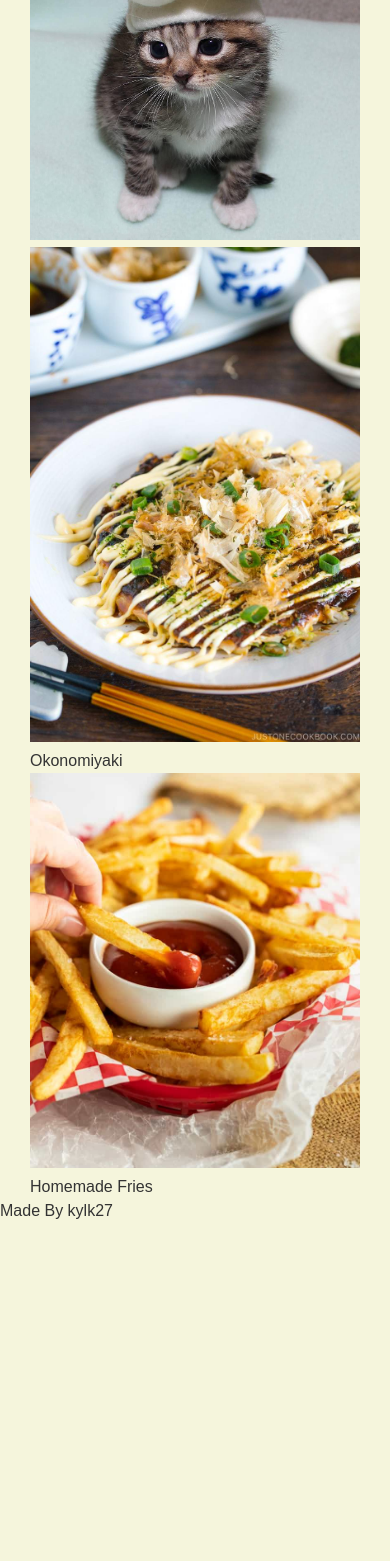
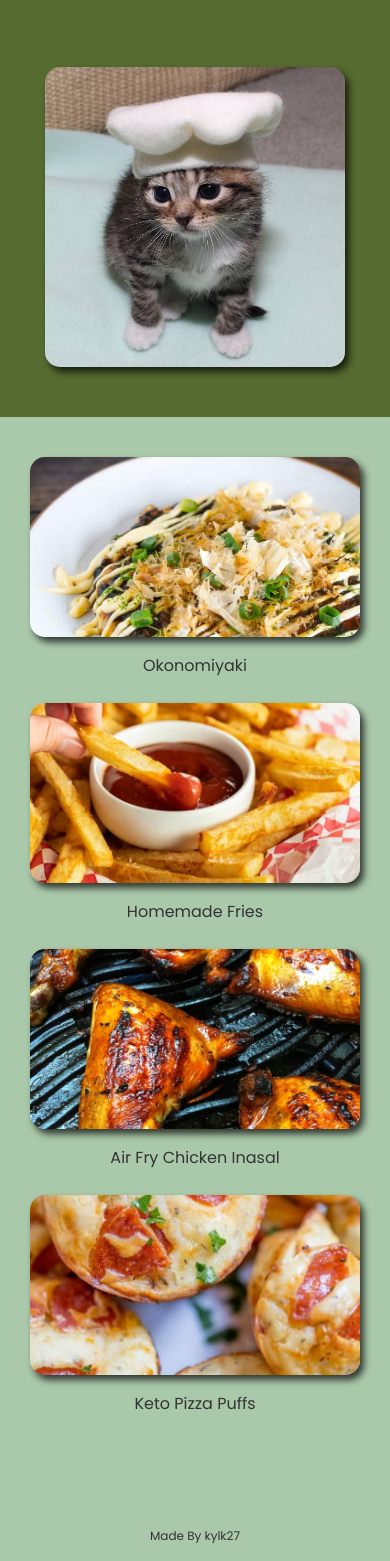
Before and after one commit to kylk27/odin-recipes, a plain HTML site: page index.html in a window 390 px wide. Shown: the part 333-1894 px from the top of the page. Before the commit the page ends 1556 px from the top, so only its background shows below. Drawn offline with Linux system fonts and the light colour scheme.

Commit message:
add more responsiveness to home page and recipe pages

```diff
--- a/index.html
+++ b/index.html
@@ -29,7 +29,7 @@
         <header class="header">
             <div class="container">
                 <div>
-                    <h1>Purrfect Meals</h1>
+                    <h1>Purrfect Taste</h1>
                     <p>Check out this sample recipe website created using
                         HTML and CSS, perfect for those interested in programming
                         and web development. Get inspired and learn how to create
@@ -49,10 +49,20 @@
                     <a href="recipes/fries.html"><img src="images/fries.jpg" alt="french fries"></a>
                     <p>Homemade Fries</p>
                 </div>
+                <div class="item">
+                    <a href="#"><img src="images/inasalchicken.jpeg" alt="air fry chicken inasal"></a>
+                    <p>Air Fry Chicken Inasal</p>
+                </div>
+                <div class="item">
+                    <a href="#"><img src="images/pizzapuffs.jpg" alt="pizza puffs"></a>
+                    <p>Keto Pizza Puffs</p>
+                </div>
             </div>
         </section>
         <footer class="footer">
-            <p>Made By kylk27</p>
+            <div class="container">
+                <p>Made By kylk27</p>
+            </div>
         </footer>
     </body>
 </html>
--- a/styles.css
+++ b/styles.css
@@ -1,3 +1,5 @@
+@import url('https://fonts.googleapis.com/css2?family=Poppins:wght@400;700&display=swap');
+
 * {
     box-sizing: border-box;
     margin: 0;
@@ -5,11 +7,12 @@
 }
 
 body {
-    font-family: Arial, Helvetica, sans-serif;
+    font-family: 'Poppins', sans-serif;
     font-size: 16px;
     line-height: 1.5;
     color: #333;
-    background: beige;
+    background: #aac8aa;
+    height: 100vh;
 }
 
 img {
@@ -27,7 +30,7 @@ h1 {
 }
 
 .navbar {
-    background-color: olive;
+    background-color: #6B8E23;
     height: 60px;
 }
 
@@ -52,9 +55,142 @@ h1 {
     text-decoration: none;
     color: #fff;
     font-size: 18px;
-    font-weight: bold;
+    transition: color 0.1s ease-in;
 }
 
 .navbar a:hover {
-    color: lightpink;
+    color: #87CEEB;
 }
+
+.header {
+    background: #556B2F;
+    color: #fff;
+    min-height: 400px;
+}
+
+.header h1 {
+    line-height: 1.2;
+    font-weight: bold;
+    font-size: 3rem;
+}
+
+.header img {
+    margin-top: 50px;
+    border-radius: 15px;
+    max-width: 300px;
+    box-shadow: 4px 5px 7px 0px rgba(0,0,0,0.72);
+}
+
+.header .container {
+    display: flex;
+    justify-content: space-between;
+    align-items: center;
+    height: 100%;
+    gap: 20px;
+}
+
+.boxes .container {
+    padding-top: 15px;
+    display: flex;
+    justify-content: space-between;
+}
+
+.boxes .item {
+    text-align: center;
+    margin: 25px 15px;
+}
+
+.boxes img {
+    border-radius: 15px;
+    box-shadow: 4px 5px 7px 0px rgba(0,0,0,0.72);
+    object-fit: cover;
+    width: 230px;
+    height: 100%;
+    margin-bottom: 10px;
+    transition: transform 0.2s ease;
+}
+
+.boxes img:hover {
+    transform: scale(1.1);
+}
+
+@media (max-width: 854px) {
+    .boxes .container {
+        flex-wrap: wrap;
+        justify-content: space-evenly;
+    }
+}
+
+@media (max-width: 640px) {
+
+    body {
+        display: block;
+    }
+
+    .header .container {
+        flex-direction: column;
+        padding-top: 20px;
+        text-align: center;
+    }
+
+    .header img {
+        margin-bottom: 50px;
+    }
+
+    .boxes .container {
+        display: block;
+
+    }
+
+    .boxes .item {
+        text-align: center;
+        margin: 25px 0;
+    }
+
+    .boxes .item img {
+        height: 180px;
+        width: 100%;
+        min-width: 148px;
+    }
+
+}
+
+.footer {
+    height: 50px;
+}
+
+.footer .container {
+    height: 100%;
+    display: flex;
+    justify-content: center;
+    align-items: center;
+    margin-top: 95px;
+}
+
+.footer p {
+    font-size: 12px ;
+}
+
+
+.main .container {
+    max-width: 900px;
+    min-width: 300px;
+    padding-bottom: 70px;
+}
+
+.main img {
+    width: 560px;
+    height: 100%;
+    display: block;
+    margin: 0 auto 10px;
+    border-radius: 15px;
+    box-shadow: 4px 5px 7px 0px rgba(0,0,0,0.72);
+}
+.main h1 {
+    margin-top: 40px;
+    text-align: center;
+}
+
+.main p {
+    text-align: center;
+}
```
Also changed, not shown: recipes/fries.html (+23 -7 lines), recipes/okonomiyaki.html (+22 -4 lines), images/cathead.png (added), images/inasalchicken.jpeg (added), images/pizzapuffs.jpg (added).
